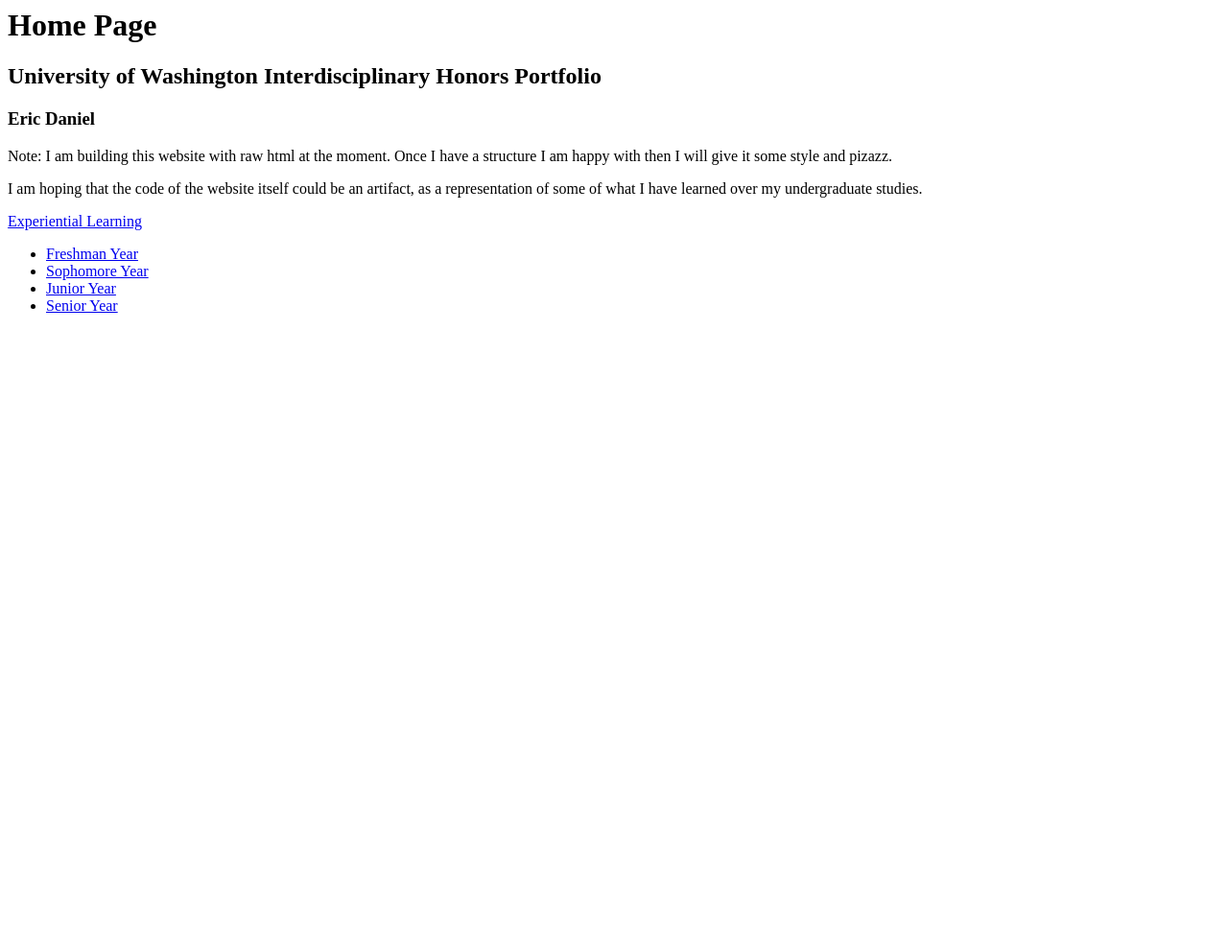
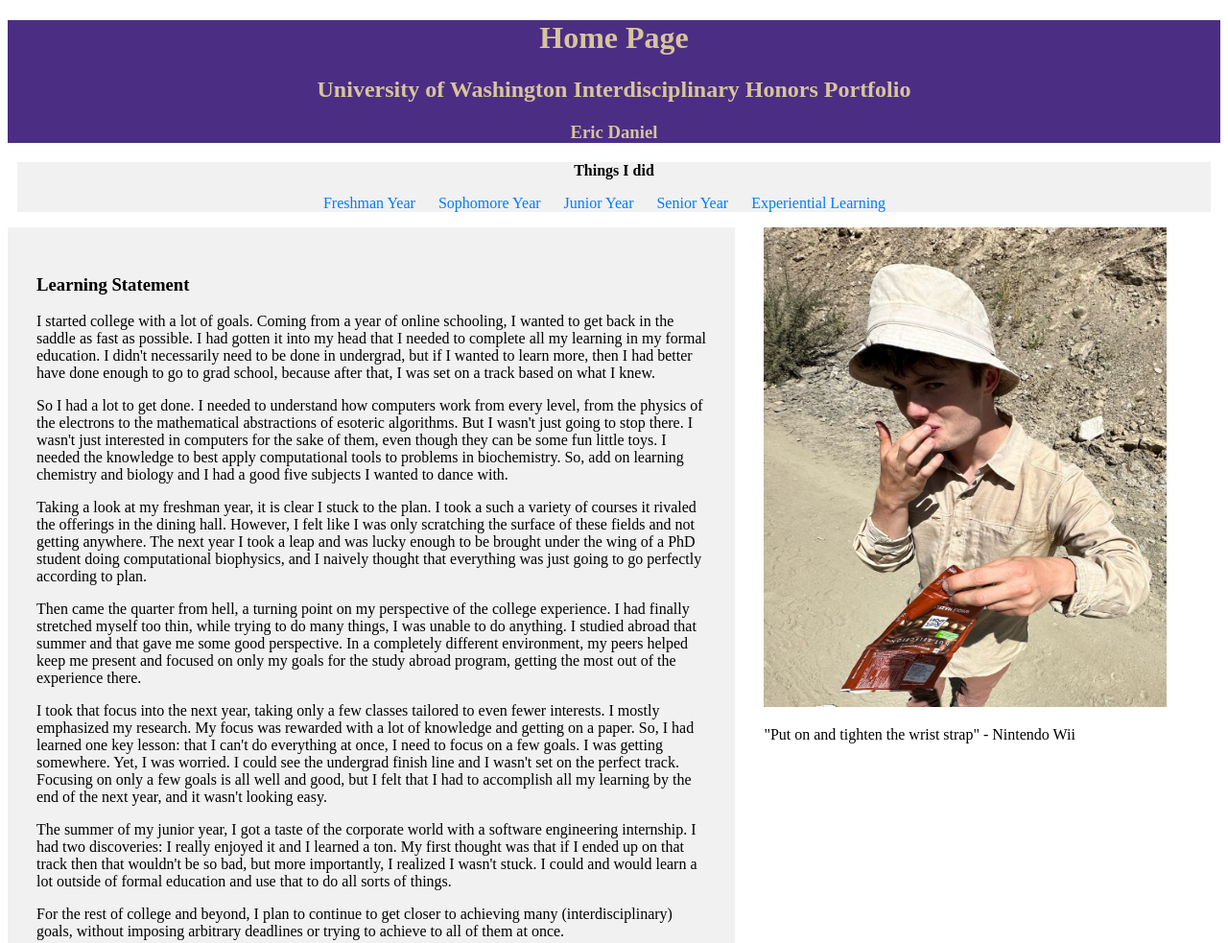
Before and after one commit to e-b-daniel/honors-portfolio, a plain HTML site: page index.html in a window 1280 px wide. Shown: the top 983 px of the page at 96% size. Before the commit the page ends 800 px from the top, so only its background shows below. Drawn offline with Linux system fonts and the light colour scheme.

Commit message:
completes home page

```diff
--- /dev/null
+++ b/freshman/style.css
@@ -0,0 +1,64 @@
+/* Link Style */
+
+a {
+  color: #007BFF;          /* A nice blue color */
+  text-decoration: none;   /* Removes the underline */
+  transition: color 0.3s;   /* Smooth color transition on hover */
+}
+
+a:hover,
+a:focus {
+  color: #0056b3;          /* Darker blue for hover */
+  text-decoration: underline;
+}
+
+a:visited {
+  color: #551A8B;          /* A different color for visited links */
+}
+
+a:active {
+  color: #FF0000;          /* Change to red when clicked */
+}
+
+/* Link Style */
+
+
+
+.home {
+  padding: 20px;
+  background-color: #d1d1d1; /* Optional: for visual separation */
+  width: 8%;
+}
+
+
+.header {
+  background-color: #4b2e83; /* Optional: for visual separation */
+}
+
+.header_interior {
+  padding: 2px;
+  margin: 10px;
+  color: #d7c59a;
+  text-align: center;
+}
+
+
+section {
+  display: flex;
+  flex-direction: row;
+  margin: 10px;
+  /* zoom: 0.8; */
+  align-items: center;
+}
+
+p {
+  flex: 1;
+  padding: 30px;
+  margin: 10px;
+  background-color: #f1f1f1; /* Optional: for visual separation */
+}
+
+section img {
+  max-width: 40%;  /* Adjust as needed */
+  height: auto;
+}
--- a/index.html
+++ b/index.html
@@ -1,20 +1,46 @@
-<h1>Home Page</h1>
-<h2>University of Washington Interdisciplinary Honors Portfolio</h2>
-<h3>Eric Daniel</h3>
+<!DOCTYPE html>
+<html>
+<head>
+<link rel="stylesheet" href="style.css">
+</head>
+<body>
 
-<p>Note: I am building this website with raw html at the moment. Once I have a structure I am happy with then I will give it some style and pizazz.</p>
-<p>I am hoping that the code of the website itself could be an artifact, as a representation of some of what I have learned over my undergraduate studies.</p>
-
-<div><a href="./experiential/">Experiential Learning</a></div>
-
-<div>
-	<ul>
-		<li> <a href="./freshman/">Freshman Year</a> </li>
-		<li> <a href="./sophomore/">Sophomore Year</a> </li>
-		<li> <a href="./junior/">Junior Year</a> </li>
-		<li> <a href="./senior/">Senior Year</a> </li>
-	</ul>
+<div class="header">
+  <div class="header_interior">
+    <h1>Home Page</h1>
+    <h2>University of Washington Interdisciplinary Honors Portfolio</h2>
+    <h3>Eric Daniel</h3>
+  </div>
 </div>
 
-<!--- fill this page with a bunch of artifacts that give a sense of what you were up to, probably mostly photos.
-Maybe include a nice quote -->
+<div class="things">
+    <b>Things I did</b>
+  	<p>
+      <a class="things_interior" href="./freshman/">Freshman Year </a>
+  	  <a class="things_interior" href="./sophomore/">Sophomore Year</a>
+  	  <a class="things_interior" href="./junior/">Junior Year</a>
+  	  <a class="things_interior" href="./senior/">Senior Year</a>
+      <a class="things_interior" href="./experiential/">Experiential Learning</a>
+    </p>
+</div>
+
+<div class="container">
+  <div class="split left">
+    <h3>Learning Statement</h3>
+    <p>I started college with a lot of goals. Coming from a year of online schooling, I wanted to get back in the saddle as fast as possible. I had gotten it into my head that I needed to complete all my learning in my formal education. I didn't necessarily need to be done in undergrad, but if I wanted to learn more, then I had better have done enough to go to grad school, because after that, I was set on a track based on what I knew.</p>
+    <p>So I had a lot to get done. I needed to understand how computers work from every level, from the physics of the electrons to the mathematical abstractions of esoteric algorithms. But I wasn't just going to stop there. I wasn't just interested in computers for the sake of them, even though they can be some fun little toys. I needed the knowledge to best apply computational tools to problems in biochemistry. So, add on learning chemistry and biology and I had a good five subjects I wanted to dance with.</p>
+    <p>Taking a look at my freshman year, it is clear I stuck to the plan. I took a such a variety of courses it rivaled the offerings in the dining hall. However, I felt like I was only scratching the surface of these fields and not getting anywhere. The next year I took a leap and was lucky enough to be brought under the wing of a PhD student doing computational biophysics, and I naively thought that everything was just going to go perfectly according to plan.</p>
+    <p>Then came the quarter from hell, a turning point on my perspective of the college experience. I had finally stretched myself too thin, while trying to do many things, I was unable to do anything. I studied abroad that summer and that gave me some good perspective. In a completely different environment, my peers helped keep me present and focused on only my goals for the study abroad program, getting the most out of the experience there.</p>
+    <p>I took that focus into the next year, taking only a few classes tailored to even fewer interests. I mostly emphasized my research. My focus was rewarded with a lot of knowledge and getting on a paper. So, I had learned one key lesson: that I can't do everything at once, I need to focus on a few goals. I was getting somewhere. Yet, I was worried. I could see the undergrad finish line and I wasn't set on the perfect track. Focusing on only a few goals is all well and good, but I felt that I had to accomplish all my learning by the end of the next year, and it wasn't looking easy.</p>
+    <p>The summer of my junior year, I got a taste of the corporate world with a software engineering internship. I had two discoveries: I really enjoyed it and I learned a ton. My first thought was that if I ended up on that track then that wouldn't be so bad, but more importantly, I realized I wasn't stuck. I could and would learn a lot outside of formal education and use that to do all sorts of things.</p>
+    <p>For the rest of college and beyond, I plan to continue to get closer to achieving many (interdisciplinary) goals, without imposing arbitrary deadlines or trying to achieve to all of them at once.</p>
+  </div>
+
+  <div class="split right">
+    <img src="./eating_chocolate_india.JPG" alt="Photo of Eric Daniel" height="500" width="420"/>
+    <p>"Put on and tighten the wrist strap" - Nintendo Wii</p>
+  </div>
+</div>
+
+</body>
+</html>
--- /dev/null
+++ b/style.css
@@ -0,0 +1,71 @@
+/* Link Style */
+
+a {
+  color: #007BFF;          /* A nice blue color */
+  text-decoration: none;   /* Removes the underline */
+  transition: color 0.3s;   /* Smooth color transition on hover */
+}
+
+a:hover,
+a:focus {
+  color: #0056b3;          /* Darker blue for hover */
+  text-decoration: underline;
+}
+
+a:visited {
+  color: #551A8B;          /* A different color for visited links */
+}
+
+a:active {
+  color: #FF0000;          /* Change to red when clicked */
+}
+
+/* Link Style */
+
+
+.container {
+  height: 40vh; /* Adjust as needed */
+}
+
+.split {
+  float: left;
+  box-sizing: border-box;
+}
+
+.left {
+  padding: 30px;
+  width: 60%;
+  background-color: #f1f1f1; /* Optional: for visual separation */
+}
+
+.right {
+  width: 40%;
+  padding-left: 30px;
+  background-color: #fff; /* Optional: for visual separation */
+}
+
+.centered {
+  clear: both;
+  text-align: center;
+  margin-top: 20px;
+}
+
+.things {
+  background-color: #f1f1f1; /* Optional: for visual separation */
+  margin: 10px;
+  text-align: center;
+}
+
+.things_interior {
+  margin-right: 20px;
+}
+
+.header {
+  background-color: #4b2e83; /* Optional: for visual separation */
+}
+
+.header_interior {
+  margin: 20px;
+  color: #d7c59a;
+  text-align: center;
+}
```
Also changed, not shown: experiential/index.html (+2 -0 lines), experiential/networks/index.html (added, +1 -0 lines), freshman/index.html (+29 -10 lines), eating_chocolate_india.JPG (added), experiential/networks/images/networks_slide.png (added), freshman/images/fall/125_midterm_grades.png (renamed from freshman/images/125_midterm_grades.png), freshman/images/fall/chem_lab.png (renamed from freshman/images/chem_lab.png), freshman/images/winter/physics_notes.jpeg (added), freshman/images/winter/torus.png (added), 4 other files.
